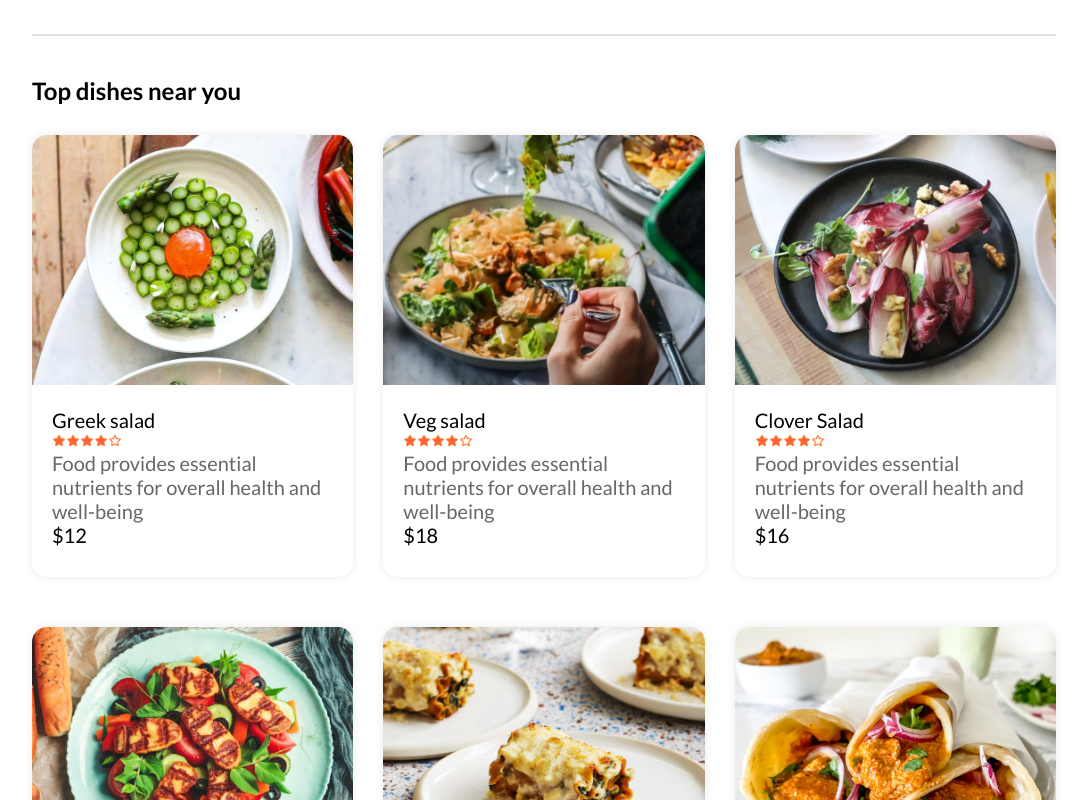
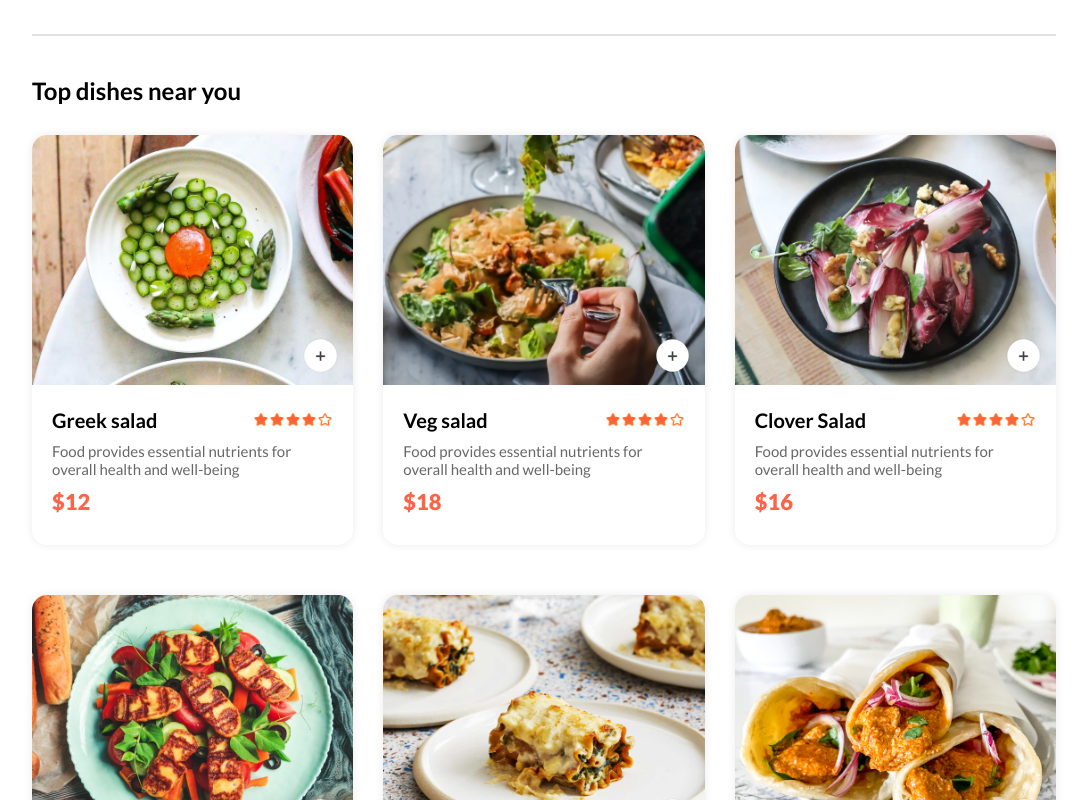
Before and after one commit to FlavioAvdulla/Food_Delivery_React_Website, a React (Vite) app: page / in a window 1280 px wide. Shown: the part 900-1700 px from the top of the page, without its empty margins (96-1183 px from the left). Built offline with nearby package versions, Linux system fonts and the light colour scheme.

Commit message:
website update

```diff
--- a/src/components/FoodItem/FoodItem.css
+++ b/src/components/FoodItem/FoodItem.css
@@ -17,20 +17,56 @@
 }
 
 .food-item-name-rating {
+	display: flex;
 	justify-content: space-between;
 	align-items: center;
 	margin-bottom: 10px;
 }
 
 .food-item-name-rating p {
+
 	font-size: 20px;
-	font-weight: 500;
+	font-weight: 700;
 }
 .food-item-name-rating img {
-	width: 70px;
+	width: 80px;
 }
 
 .food-item-desc {
 	color: #676767;
-	font-size: 12px;
+	font-size: 15px;
+	margin-bottom: 10px;
 }
+
+.food-item-price {
+	font-size: 22px;
+	font-weight: 900;
+	color: tomato;
+	margin: 10px 0px;
+}
+
+.food-item-img-container {
+	position: relative;
+}
+
+.food-item-img-container .add {
+	width: 35px;
+	position: absolute;
+	bottom: 15px;
+	right: 15px;
+	cursor: pointer;
+	border-radius: 50px;
+}
+
+.food-item-counter {
+	position: absolute;
+	bottom: 15px;
+	right: 15px;
+	display: flex;
+	align-items: center;
+	gap: 10px;
+	padding: 2px;
+	border-radius: 50px;
+	background-color: white;
+	font-weight: 600;
+}
--- a/src/components/FoodItem/FoodItem.jsx
+++ b/src/components/FoodItem/FoodItem.jsx
@@ -1,23 +1,34 @@
-import React from 'react'
-import './FoodItem.css'
-import { assets } from '../../assets/assets'
+import React, { useState } from 'react';
+import './FoodItem.css';
+import { assets } from '../../assets/assets';
 
-const FoodItem = ({id, name, price, description, image}) => {
+const FoodItem = ({ id, name, price, description, image }) => {
+  const [itemCount, setItemCount] = useState(0);
+
   return (
     <div className='food-item'>
-		<div className="food item-img-container">
-			<img className='food-item-image' src={image} alt=""/>
+      <div className="food-item-img-container">
+        <img className='food-item-image' src={image} alt={name} />
+        {!itemCount ? (
+          <img className='add' onClick={() => setItemCount(prev => prev + 1)} src={assets.add_icon_white} alt="Add" />
+        ) : (
+          <div className='food-item-counter'>
+            <img onClick={() => setItemCount(prev => prev - 1)} src={assets.remove_icon_red} alt="Remove" />
+            <p>{itemCount}</p>
+            <img onClick={() => setItemCount(prev => prev + 1)} src={assets.add_icon_green} alt="Add" />
+          </div>
+        )}
       </div>
       <div className="food-item-info">
         <div className="food-item-name-rating">
           <p>{name}</p>
-				<img src={assets.rating_starts} alt="" />
+          <img src={assets.rating_starts} alt="Rating" />
+        </div>
         <p className="food-item-desc">{description}</p>
         <p className="food-item-price">${price}</p>
       </div>
     </div>
-	</div>
-  )
-}
+  );
+};
 
-export default FoodItem
+export default FoodItem;
```
Lines whose indentation alone changed are shown as unchanged.
